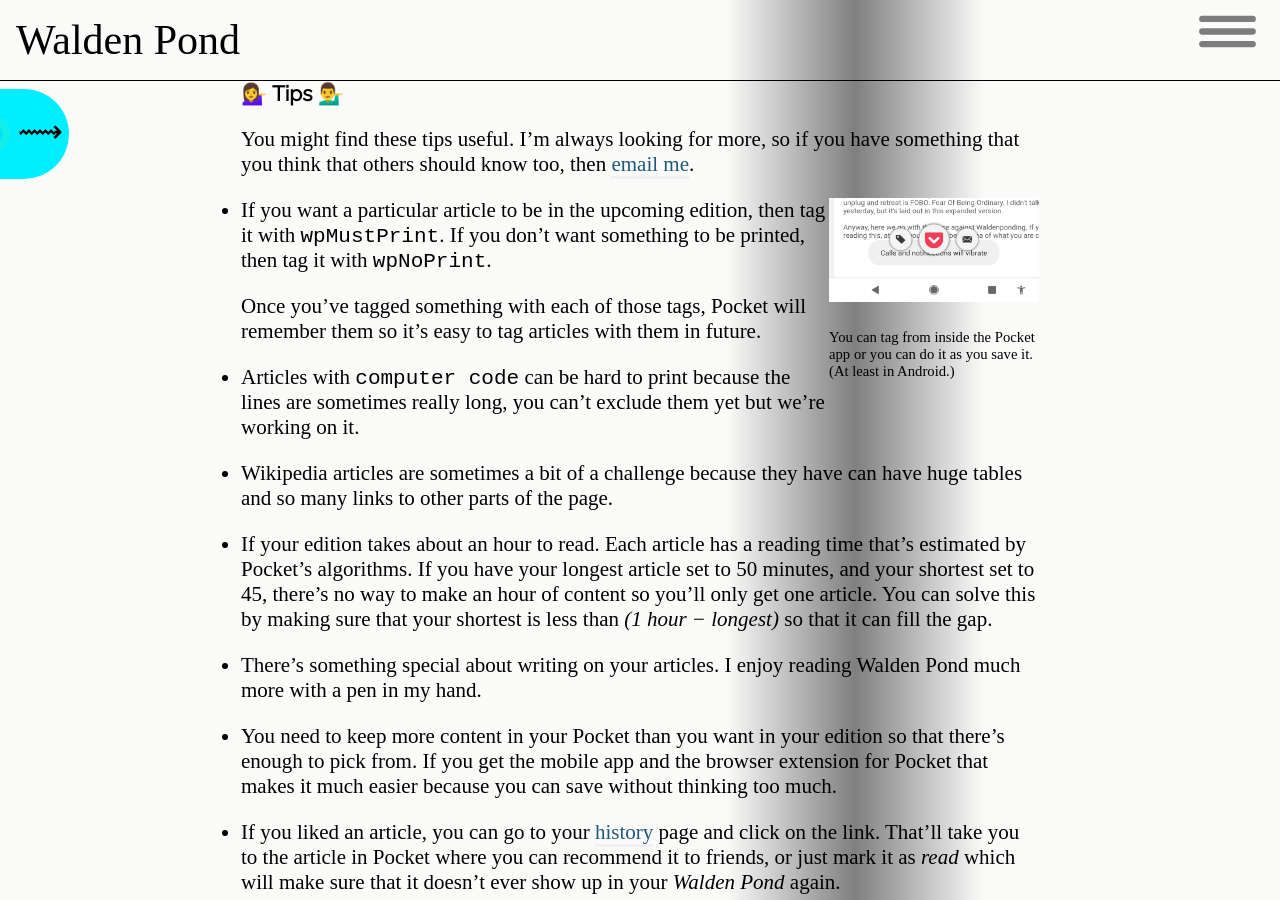
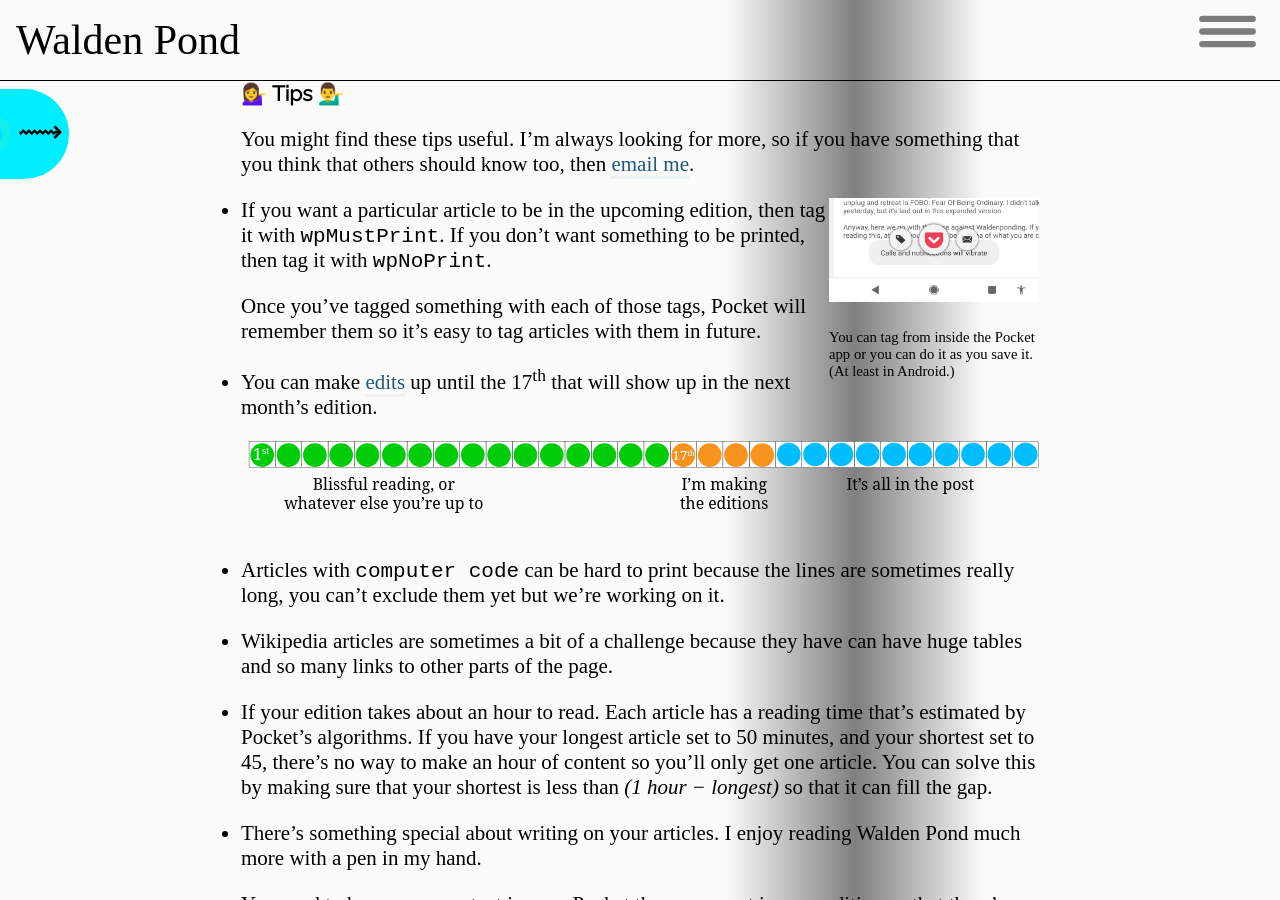
Before and after one commit to notionparallax/wp2frontEnd, a Jekyll site: the page built from tips.md, in a window 1280 px wide and 900 px high. Built offline with Jekyll 4.4.1, drawn with Linux system fonts in a browser that asks for light colours; some web fonts are replaced; comment, search, counter and statistics services are not loaded.

Commit message:
add schedule

```diff
--- a/_includes/tips.md
+++ b/_includes/tips.md
@@ -10,6 +10,9 @@
 
   Once you've tagged something with each of those tags, Pocket will remember them so it's easy to tag articles with them in future.
 
+- You can make [edits](https://waldenpond.press/2020/05/26/editorial.html) up until the 17<sup>th</sup> that will show up in the next month's edition.
+
+  ![](./img/printing_schedule.svg)
 
 - Articles with `computer code` can be hard to print because the lines are sometimes really long, you can't exclude them yet but we're working on it.
 
```
